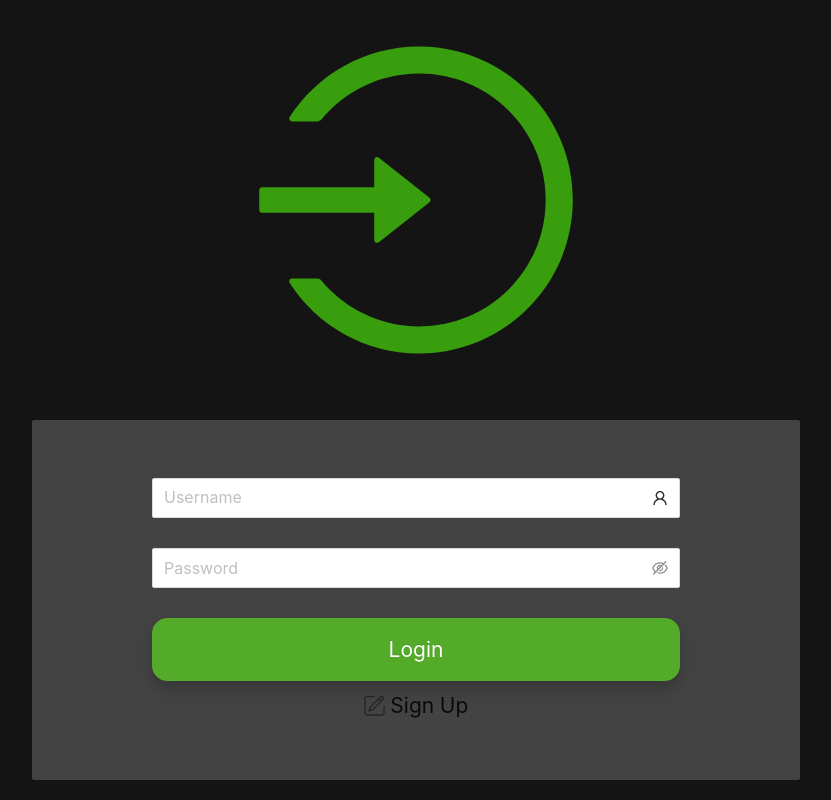
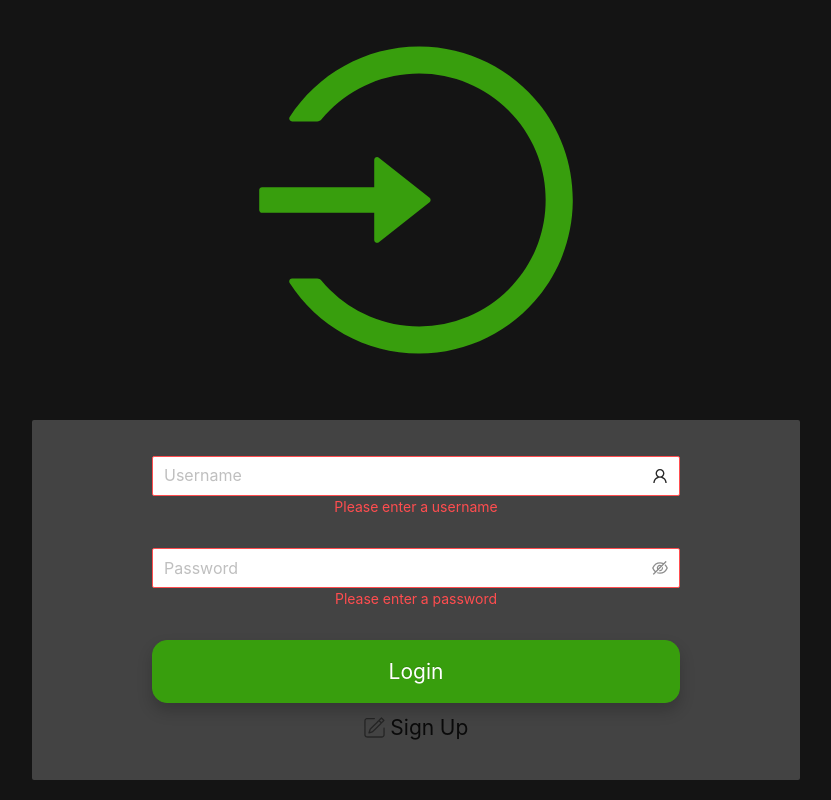
Before and after one commit to jannik-boeppli/Calorie_Tracker, a React (Create React App) app in the folder calorie_tracker_fe/: page / in a window 1280 px wide. Both pictures are taken after a click on the button "Login". Shown: the whole page, without its empty margins (224-1055 px from the left). Built offline with nearby package versions, Linux system fonts and the light colour scheme.

Commit message:
added formik to login page

```diff
--- a/calorie_tracker_fe/src/components/pages/LoginPage/LoginPage.tsx
+++ b/calorie_tracker_fe/src/components/pages/LoginPage/LoginPage.tsx
@@ -3,22 +3,43 @@ import {
   LoginOutlined,
   UserOutlined,
 } from "@ant-design/icons";
-import { Button, Card, Col, Input, Row, Space } from "antd";
+import { Button, Card, Col, Input, Row, Space, Typography } from "antd";
 import Link from "antd/lib/typography/Link";
+import { Form, Formik } from "formik";
 import React, { useState } from "react";
 import { useNavigate } from "react-router-dom";
 import SignUpIcon from "../../atoms/SignUpIcon";
 import "./LoginPage.css";
+import * as Yup from "yup";
 
 export default function LoginPage() {
   const [isHoveringLink, setIsHoveringLink] = useState(false);
   const navigate = useNavigate();
-  console.log(isHoveringLink)
+  const { Text } = Typography;
+  const validationSchema = Yup.object({
+    username: Yup.string()
+      .required("Please enter a username")
+      .max(255, "The username can't be longer than 255 characters"),
+    password: Yup.string()
+      .required("Please enter a password")
+      .max(255, "The password can't be longer than 255 characters"),
+  });
+
   return (
-    <>
+    <Formik
+      initialValues={{ username: "", password: "" }}
+      validationSchema={validationSchema}
+      onSubmit={(values, helpers) => {
+        console.log(values);
+        helpers.setSubmitting(false);
+        //TODO: Submit data to backend
+      }}
+    >
+      {({ isSubmitting, submitForm, handleChange, values, errors }) => (
+        <Form>
           <Row className="login-half">
             <Col span={24} className="center">
-          <LoginOutlined className="main-icon" />
+              <LoginOutlined className="main-icon"/>
             </Col>
           </Row>
           <Row className="login-half">
@@ -32,15 +53,47 @@ export default function LoginPage() {
                   direction="vertical"
                   size={30}
                 >
+                  <div>
                     <Input
+                      status={errors.username && "error"}
+                      value={values.username}
+                      onChange={handleChange}
+                      name="username"
                       size="large"
                       placeholder="Username"
                       autoFocus
                       suffix={<UserOutlined />}
                     />
-              <Input.Password size="large" placeholder="Password" />
-              <Space className="fill-content" direction="vertical" size="small">
-                <Button className="login-button" type="primary" size="large">
+                    {errors.username && (
+                      <Text type="danger">{errors.username}</Text>
+                    )}
+                  </div>
+                  <div>
+                    <Input.Password
+                      status={errors.password && "error"}
+                      value={values.password}
+                      onChange={handleChange}
+                      name="password"
+                      size="large"
+                      placeholder="Password"
+                    />
+                    {errors.password && (
+                      <Text type="danger">{errors.password}</Text>
+                    )}
+                  </div>
+                  <Space
+                    className="fill-content"
+                    direction="vertical"
+                    size="small"
+                  >
+                    <Button
+                      className="login-button"
+                      onClick={() => submitForm()}
+                      loading={isSubmitting}
+                      disabled={isSubmitting}
+                      type="primary"
+                      size="large"
+                    >
                       Login
                     </Button>
                     <Link
@@ -49,14 +102,20 @@ export default function LoginPage() {
                       onClick={() => navigate("/signup")}
                       style={{ fontSize: "1.5em" }}
                     >
-                  <SignUpIcon fill={isHoveringLink ? "#092b00" :"#00000073"} width="1em" height="1em" /> Sign
-                  Up
+                      <SignUpIcon
+                        fill={isHoveringLink ? "#092b00" : "#00000073"}
+                        width="1em"
+                        height="1em"
+                      />{" "}
+                      Sign Up
                     </Link>
                   </Space>
                 </Space>
               </Card>
             </Col>
           </Row>
-    </>
+        </Form>
+      )}
+    </Formik>
   );
 }
```
Lines whose indentation alone changed are shown as unchanged.
